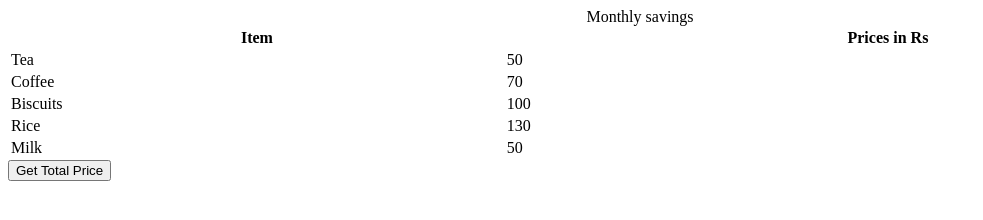
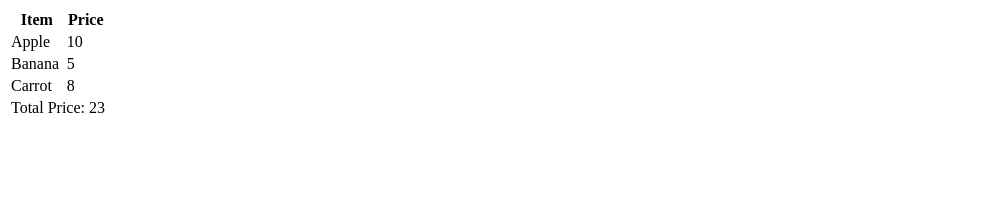
Before and after one commit to acciojob/grofers-checkout-Syamson07, a website: page main.html in a window 1280 px wide. Shown: the whole page, without its empty margins (0-983 px from the left). Drawn offline with Linux system fonts and the light colour scheme.

Commit message:
created a submission

```diff
--- a/main.html
+++ b/main.html
@@ -1,45 +1,62 @@
 <!DOCTYPE html>
+<html lang="en">
+<head>
+    <meta charset="UTF-8">
+    <meta name="viewport" content="width=device-width, initial-scale=1.0">
+    <title>Grofers Checkout</title>
+</head>
+<body>
 
-<html>
-
-<head>
-	<link rel="stylesheet" href="styles.css">
-</head>
-
-<body>
-    <!-- the entire body must be written by student -->
-    <table style="width: 100%">
-    <caption>
-      Monthly savings
-    </caption>
+    <table id="grocery-table">
         <tr>
             <th>Item</th>
-      <th>Prices in Rs</th>
+            <th>Price</th>
         </tr>
-    <tr>
-      <td class="item">Tea</td>
-      <td class="price">50</td>
+        <tr class="item">
+            <td>Apple</td>
+            <td class="prices">10</td>
         </tr>
-    <tr>
-      <td class="item">Coffee</td>
-      <td class="price">70</td>
+        <tr class="item">
+            <td>Banana</td>
+            <td class="prices">5</td>
         </tr>
-    <tr>
-      <td class="item">Biscuits</td>
-      <td class="price">100</td>
-    </tr>
-    <tr>
-      <td class="item">Rice</td>
-      <td class="price">130</td>
-    </tr>
-    <tr>
-      <td class="item">Milk</td>
-      <td class="price">50</td>
+        <tr class="item">
+            <td>Carrot</td>
+            <td class="prices">8</td>
         </tr>
     </table>
-    <script type="text/javascript" src="./script.js">
+
+    <script>
+        // Function to calculate total price
+        function calculateTotal() {
+            // Select all price cells in the table
+            const prices = document.querySelectorAll('.prices');
+            let totalPrice = 0;
+
+            // Loop through the prices and add them up
+            prices.forEach(price => {
+                totalPrice += parseFloat(price.textContent);  // Convert price to float and sum
+            });
+
+            // Create a new row for the total price
+            const table = document.getElementById('grocery-table');
+            const newRow = document.createElement('tr');
+            const newCell = document.createElement('td');
+            newCell.setAttribute('colspan', '2');  // Make the new cell span both columns
+
+            // Set the content of the new cell to display the total price
+            newCell.textContent = 'Total Price: ' + totalPrice;
+
+            // Append the new cell to the new row
+            newRow.appendChild(newCell);
+
+            // Append the new row to the table
+            table.appendChild(newRow);
+        }
+
+        // Call the function to calculate and display the total price
+        calculateTotal();
     </script>
 
 </body>
-
 </html>
--- a/script.js
+++ /dev/null
@@ -1,10 +0,0 @@
-const getSumBtn = document.createElement("button");
-getSumBtn.append("Get Total Price");
-document.body.appendChild(getSumBtn);
-
-const getSum = () => {
-//Add your code here
-
-};
-
-getSumBtn.addEventListener("click", getSum);
```
Lines whose indentation alone changed are shown as unchanged.
